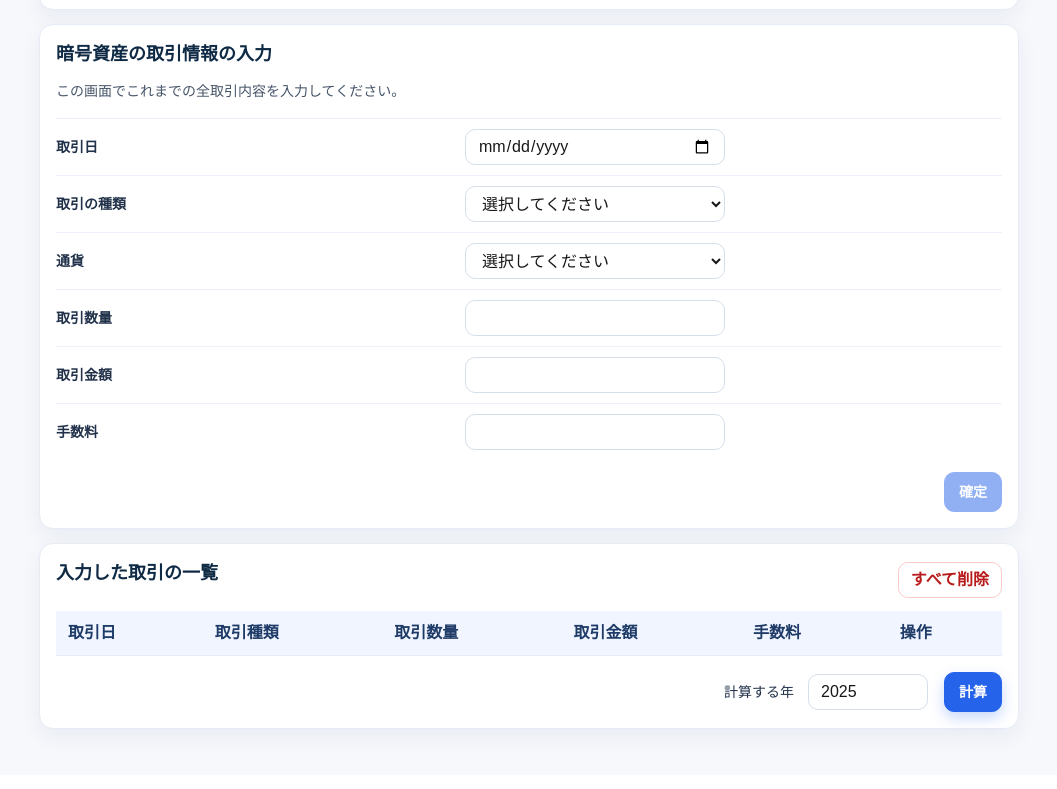
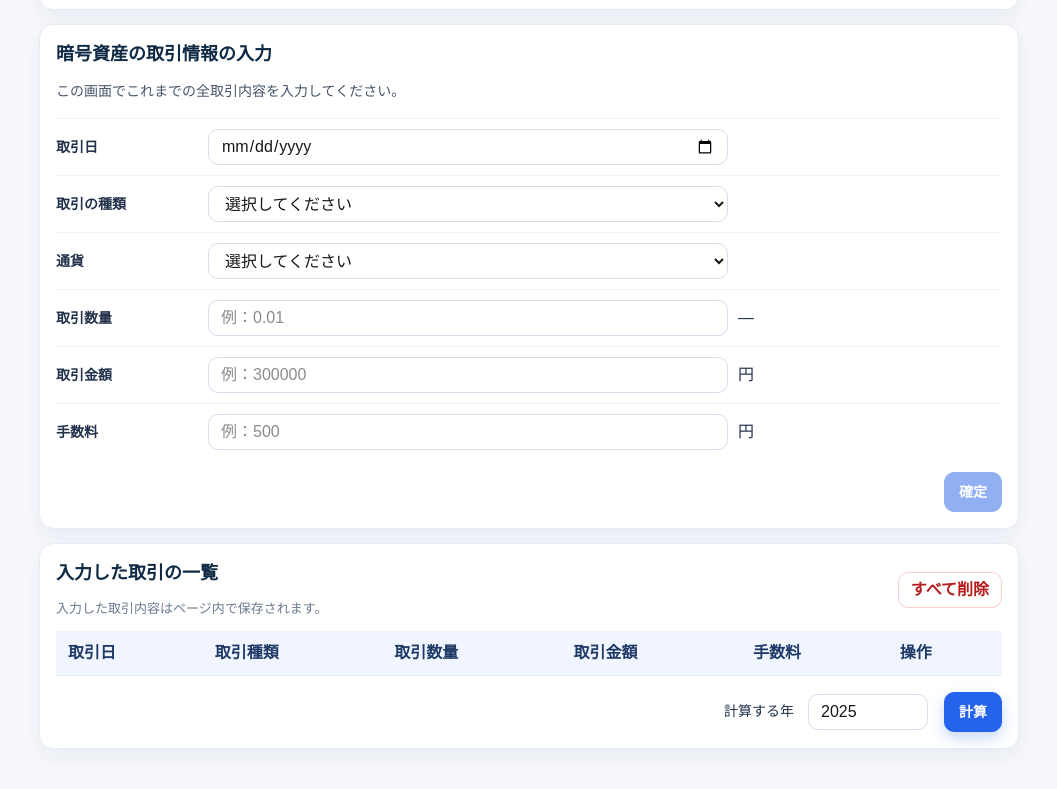
Before and after one commit to yanoyuzuki118-netizen/crypto-tax-tool, a Next.js app: page / in a window 1280 px wide. Shown: the part 575-1364 px from the top of the page, without its empty margins (111-1168 px from the left). Built offline with nearby package versions, Linux system fonts and the light colour scheme.

Commit message:
trigger redeploy

```diff
--- a/app/page.module.css
+++ b/app/page.module.css
@@ -477,11 +477,6 @@
   font-weight: 600;
 }
 
-.formControl {
-  display: flex;
-  flex-direction: column;
-  gap: 10px;
-}
 
 .radioGroup {
   display: inline-flex;
@@ -1143,3 +1138,55 @@
     margin-left: 0;
   }
 }
+
+.cardSub{
+  margin: 6px 0 0;
+  font-size: 13px;
+  color: #6b7a90;
+  line-height: 1.5;
+}
+
+/* 取引入力欄：input + 単位を横並びにする */
+.formControl {
+  display: flex;
+  align-items: center;
+  gap: 10px;
+}
+
+/* 入力欄は横に伸びる */
+.formControl .input {
+  flex: 1;
+  min-width: 0; /* スマホでのはみ出し防止 */
+}
+
+/* 単位（円 / XRP など） */
+.unitInline {
+  white-space: nowrap;
+  color: #22324a;   /* フォントは変えてない */
+}
+
+/* ===== 取引入力：単位を右に付けてもズレないように上書き ===== */
+
+/* 左のラベル列を少し細くして、入力が右に行きすぎるのを防ぐ */
+.formRow {
+  grid-template-columns: 140px 1fr; /* 120pxだと短いなら 150〜170でもOK */
+}
+
+/* 右側（入力+単位）を“左寄せ”で開始 */
+.formControl {
+  justify-content: flex-start;
+  min-width: 0; /* はみ出し対策 */
+}
+
+/* 既存の width:260px を上書きして、入力を自然に伸ばす */
+.formControl .input,
+.formControl .select {
+  width: 100%;
+  max-width: 520px; /* 好みで 460〜620 くらい */
+}
+
+/* 単位は右に表示・改行しない */
+.unitInline {
+  white-space: nowrap;
+  flex: 0 0 auto;
+}
--- a/app/page.tsx
+++ b/app/page.tsx
@@ -652,6 +652,7 @@ export default function Page() {
                 className={styles.input}
                 ref={qtyRef}
                 onKeyDown={handleEnterMove(jpyRef)}
+                placeholder="例：0.01"
                 value={emptyManualTrade.qty}
                 onChange={(e) => {
                   if (!/^(?:0|[1-9]\d*)(?:\.\d*)?$/.test(e.target.value) && e.target.value !== "") return;
@@ -662,6 +663,9 @@ export default function Page() {
                   )
                 }}
               />
+              <span className={styles.unitInline}>
+                {emptyManualTrade.typ || "—"}
+              </span>
             </div>
           </div>
           <div className={styles.formRow}>
@@ -669,6 +673,7 @@ export default function Page() {
             <div className={styles.formControl}>
               <input
                 className={styles.input}
+                placeholder="例：300000"
                 ref={jpyRef}
                 onKeyDown={handleEnterMove(feeRef)}
                 value={emptyManualTrade.jpy}
@@ -681,6 +686,7 @@ export default function Page() {
                   )
                 }}
               />
+              <span className={styles.unitInline}>円</span>
             </div>
           </div>
 
@@ -689,6 +695,7 @@ export default function Page() {
             <div className={styles.formControl}>
               <input
                 className={styles.input}
+                placeholder="例：500"
                 ref={feeRef}
                 onKeyDown={handleEnterMove(
                   isEditing ? editBtnRef : submitBtnRef
@@ -703,6 +710,7 @@ export default function Page() {
                   )
                 }}
               />
+              <span className={styles.unitInline}>円</span>
             </div>
           </div>
           <div className={styles.formActions}>
@@ -797,14 +805,19 @@ export default function Page() {
 
         <div className={styles.card}>
           <div className={styles.cardHeader}>
-            <div className={styles.cardTitle}>入力した取引の一覧</div>
-
+            <div>
+              <h2 className={styles.cardTitle}>入力した取引の一覧</h2>
+              <p className={styles.cardSub}>
+                入力した取引内容はページ内で保存されます。
+              </p>
+            </div>
             <button
               className={styles.btnDanger}
               onClick={() => {
                 const ok = window.confirm(
                   "すべての取引データを削除します。\nこの操作は元に戻せません。よろしいですか？"
                 );
+
 
                 if (!ok) return;
                 setMResult("")
@@ -1107,7 +1120,7 @@ export default function Page() {
                     </div>
 
                     <ul className={styles.resultList}>
-                      <li>暗号資産の所得：{addComma(String(Math.round(pnlTotal)))} 円</li>
+                      <li>暗号資産の所得：{addComma(String(Math.round(pnlTotalState)))} 円</li>
                       <li>給与収入：{addComma(String(Number(salaryAmount || 0)))} 円</li>
                       <li>事業所得：{addComma(String(Number(businessAmount || 0)))} 円</li>
                       <li>暗号資産以外の雑所得：{addComma(String(Number(otherMiscAmount || 0)))} 円</li>
```
